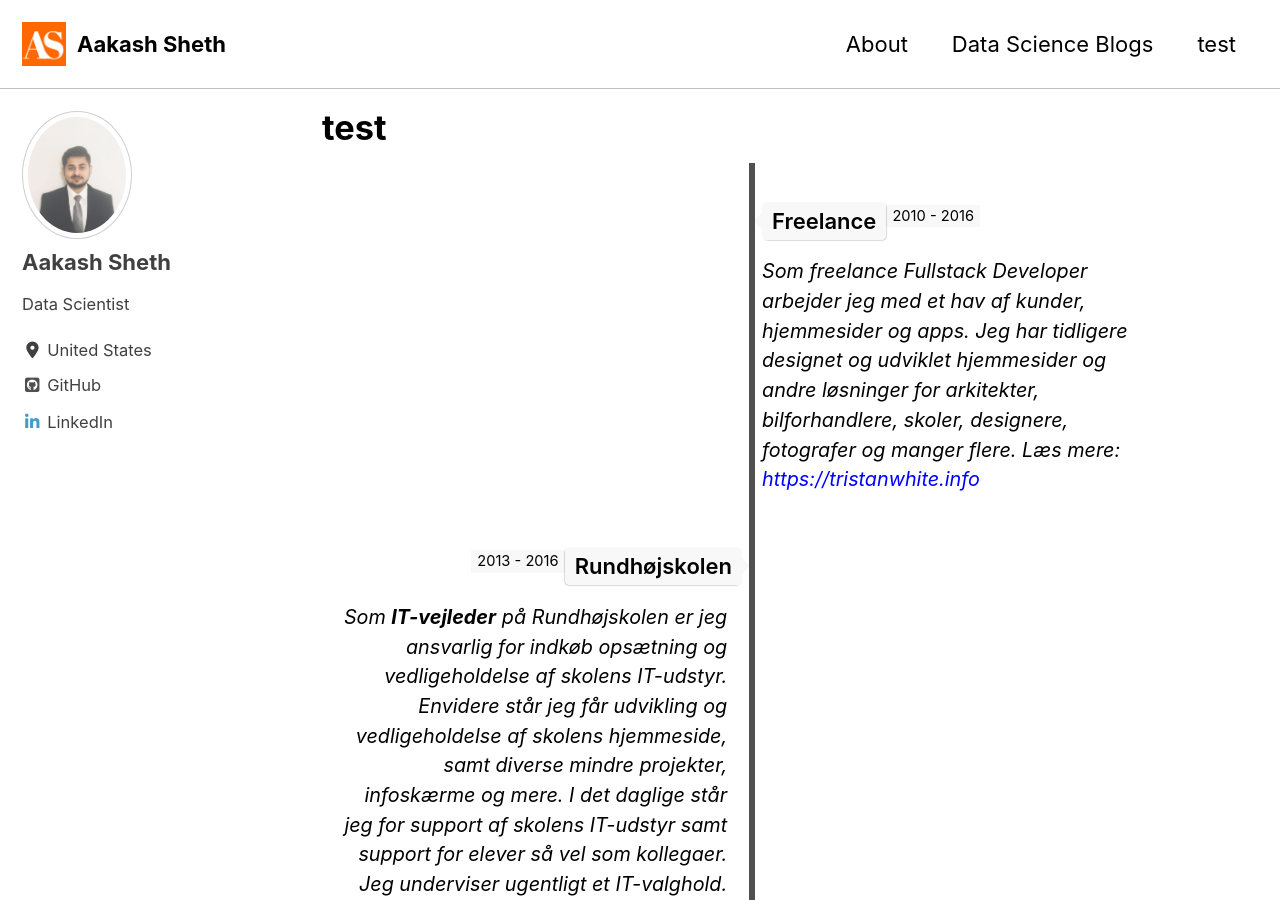
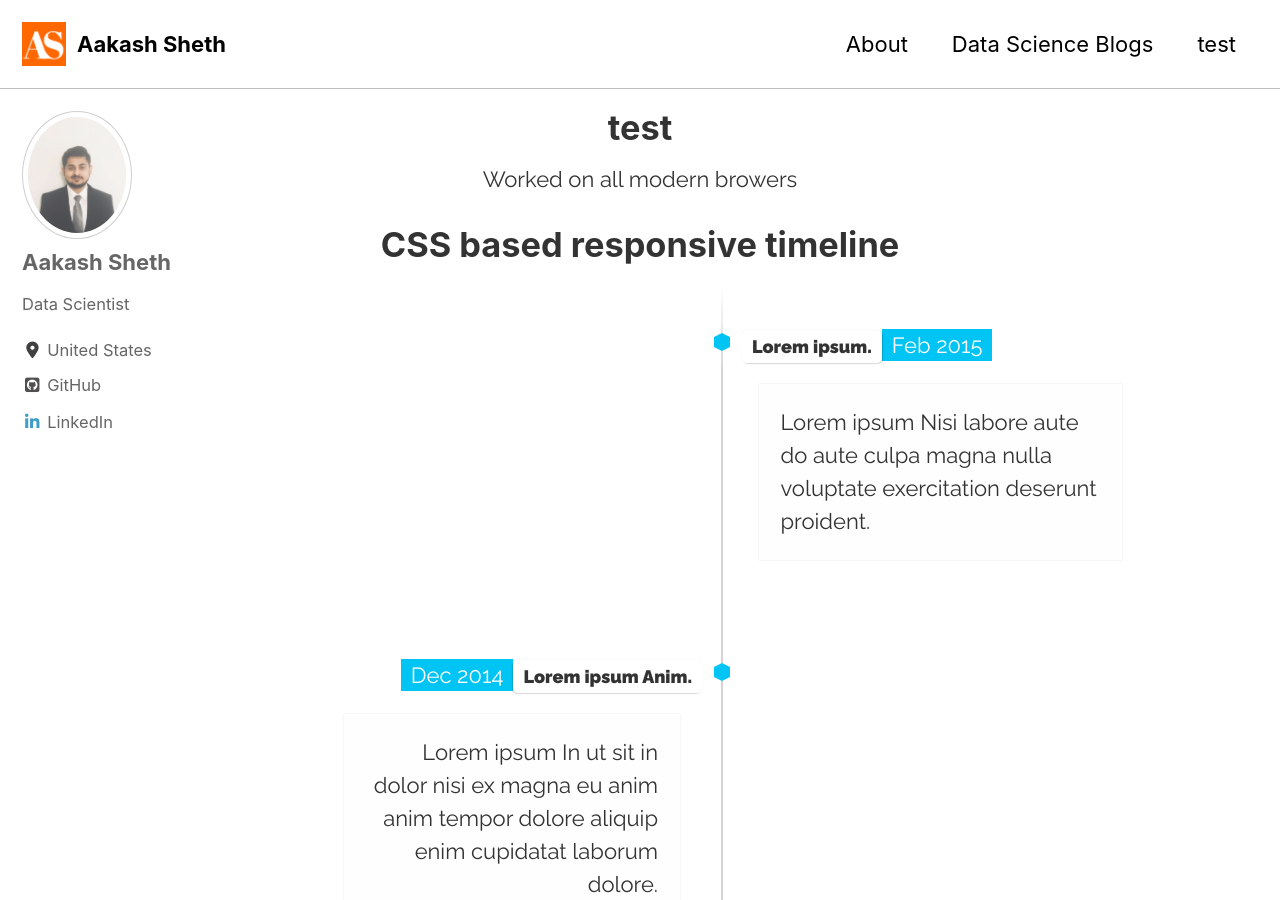
Before and after one commit to aakash-sheth/aakash-sheth.github.io, a Jekyll site: the page built from test.html, in a window 1280 px wide and 900 px high. Built offline with Jekyll 4.4.1, drawn with Linux system fonts in a browser that asks for light colours; cached includes are drawn as plain includes; nearby versions of some CDN libraries; some of the changed text lies outside the part shown.

Commit message:
test.html

```diff
--- a/test.html
+++ b/test.html
@@ -4,85 +4,149 @@ title: "test"
 ---
 <html lang="en">
 <style>
-        $link-color: #58B96B;
+        @import url(https://fonts.googleapis.com/css?family=Raleway:400,900);
 
-        body {
-        margin: 0;
-        padding: 0;
-        background: rgb(230,230,230);
-        color: rgb(50,50,50);
-        font-family: 'Open Sans', sans-serif;
-        font-size: 112.5%;
-        line-height: 1.6em;
+        body{
+          font-family: 'Raleway', sans-serif;
+          color: #333;
+        }
+
+        header h1{
+          text-align: center;
+          font-weight: bold;
+          margin-top: 0;
+        }
+
+         header p{
+           text-align: center;
+           margin-bottom: 0;
+         }
+
+        .hexa{
+          border: 0px;
+          float: left;
+          text-align: center;
+          height: 35px;
+          width: 60px;
+          font-size: 22px;
+          background: #f0f0f0;
+          color: #3c3c3c;
+          position: relative;
+          margin-top: 15px;
+        }
+
+        .hexa:before{
+          content: "";
+          position: absolute;
+          left: 0;
+          width: 0;
+          height: 0;
+          border-bottom: 15px solid #f0f0f0;
+          border-left: 30px solid transparent;
+          border-right: 30px solid transparent;
+          top: -15px;
+        }
+
+        .hexa:after{
+          content: "";
+          position: absolute;
+          left: 0;
+          width: 0;
+          height: 0;
+          border-left: 30px solid transparent;
+          border-right: 30px solid transparent;
+          border-top: 15px solid #f0f0f0;
+          bottom: -15px;
         }
 
         .timeline {
           position: relative;
-        width: 860px;
-        margin: 0px auto;
-        padding: 20px;
+          padding: 0;
+          width: 100%;
+          margin-top: 20px;
           list-style-type: none;
-        @media(max-width: 860px) {
-            width: 100%;
-            padding: 4em 0 1em 0;
         }
-        &:before {
+
+        .timeline:before {
           position: absolute;
           left: 50%;
           top: 0;
           content: ' ';
           display: block;
-            width: 6px;
+          width: 2px;
           height: 100%;
-            margin-left: -3px;
-            background: rgb(80,80,80);
+          margin-left: -1px;
+          background: rgb(213,213,213);
+          background: -moz-linear-gradient(top, rgba(213,213,213,0) 0%, rgb(213,213,213) 8%, rgb(213,213,213) 92%, rgba(213,213,213,0) 100%);
+          background: -webkit-gradient(linear, left top, left bottom, color-stop(0%,rgba(30,87,153,1)), color-stop(100%,rgba(125,185,232,1)));
+          background: -webkit-linear-gradient(top, rgba(213,213,213,0) 0%, rgb(213,213,213) 8%, rgb(213,213,213) 92%, rgba(213,213,213,0) 100%);
+          background: -o-linear-gradient(top, rgba(213,213,213,0) 0%, rgb(213,213,213) 8%, rgb(213,213,213) 92%, rgba(213,213,213,0) 100%);
+          background: -ms-linear-gradient(top, rgba(213,213,213,0) 0%, rgb(213,213,213) 8%, rgb(213,213,213) 92%, rgba(213,213,213,0) 100%);
+          background: linear-gradient(to bottom, rgba(213,213,213,0) 0%, rgb(213,213,213) 8%, rgb(213,213,213) 92%, rgba(213,213,213,0) 100%);
           z-index: 5;
         }
-        li {
-            padding: 1em 0;
-            @media(max-width: 860px) {
+
+        .timeline li {
           padding: 2em 0;
         }
-            &::after {
-            content: "";
-            display: block;
-            height: 0;
-            clear: both;
-            visibility: hidden;
-            }
-        }
+
+        .timeline .hexa{
+          width: 16px;
+          height: 10px;
+          position: absolute;
+          background: #00c4f3;
+          z-index: 5;
+          left: 0;
+          right: 0;
+          margin-left:auto;
+          margin-right:auto;
+          top: -30px;
+          margin-top: 0;
         }
 
+        .timeline .hexa:before {
+          border-bottom: 4px solid #00c4f3;
+          border-left-width: 8px;
+          border-right-width: 8px;
+          top: -4px;
+        }
 
-        .direction-l {
-        position: relative;
-        width: 400px;
-        float: left;
-        text-align: right;
-        @media(max-width: 860px) {
+        .timeline .hexa:after {
+          border-left-width: 8px;
+          border-right-width: 8px;
+          border-top: 4px solid #00c4f3;
+          bottom: -4px;
+        }
+
+        .direction-l,
+        .direction-r {
           float: none;
           width: 100%;
           text-align: center;
         }
+
+        .flag-wrapper {
+          text-align: center;
+          position: relative;
+        }
+
         .flag {
-            box-shadow: -1px 1px 1px rgba(0,0,0,0.15);
-            &:after {
-            content: "";
-            position: absolute;
-            left: 100%;
-            top: 50%;
-            height: 0;
-            width: 0;
-            margin-top: -8px;
-            border: solid transparent;
-            border-left-color: rgb(248,248,248);
-            border-width: 8px;
-            pointer-events: none;
-            @media(max-width: 860px) {
+          position: relative;
+          display: inline;
+          background: rgb(255,255,255);
+          font-weight: 600;
+          z-index: 15;
+          padding: 6px 10px;
+          text-align: left;
+          border-radius: 5px;
+        }
+
+        .direction-l .flag:after,
+        .direction-r .flag:after {
           content: "";
           position: absolute;
           left: 50%;
-                top: -8px;
+          top: -15px;
           height: 0;
           width: 0;
           margin-left: -8px;
@@ -91,184 +155,191 @@ title: "test"
           border-width: 8px;
           pointer-events: none;
         }
-            }
-        }
-        .time-wrapper {
-            float: left;
-            @media(max-width: 860px) {
-            float: none;
-            }
-        }
+
+        .direction-l .flag {
+          -webkit-box-shadow: -1px 1px 1px rgba(0,0,0,0.15), 0 0 1px rgba(0,0,0,0.15);
+          -moz-box-shadow: -1px 1px 1px rgba(0,0,0,0.15), 0 0 1px rgba(0,0,0,0.15);
+          box-shadow: -1px 1px 1px rgba(0,0,0,0.15), 0 0 1px rgba(0,0,0,0.15);
         }
 
-
-        .direction-r {
-        position: relative;
-        width: 400px;
-        float: right;
-        @media(max-width: 860px) {
-            float: none;
-            width: 100%;
-            text-align: center;
-        }
-        .flag {
-            box-shadow: 1px 1px 1px rgba(0,0,0,0.15);
-            &:after {
-            content: "";
-            position: absolute;
-            right: 100%;
-            top: 50%;
-            height: 0;
-            width: 0;
-            margin-top: -8px;
-            border: solid transparent;
-            border-right-color: rgb(248,248,248);
-            border-width: 8px;
-            pointer-events: none;
-            @media(max-width: 860px) {
-                content: "";
-                position: absolute;
-                left: 50%;
-                top: -8px;
-                height: 0;
-                width: 0;
-                margin-left: -8px;
-                border: solid transparent;
-                border-bottom-color: rgb(255,255,255);
-                border-width: 8px;
-                pointer-events: none;
-            }
-            }
-            &:before {
-            left: -40px;
-            }
-        }
-        .time-wrapper {
-            float: right;
-            @media(max-width: 860px) {
-            float: none;
-            }
-        }
+        .direction-r .flag {
+          -webkit-box-shadow: 1px 1px 1px rgba(0,0,0,0.15), 0 0 1px rgba(0,0,0,0.15);
+          -moz-box-shadow: 1px 1px 1px rgba(0,0,0,0.15), 0 0 1px rgba(0,0,0,0.15);
+          box-shadow: 1px 1px 1px rgba(0,0,0,0.15), 0 0 1px rgba(0,0,0,0.15);
         }
 
-        .flag-wrapper {
-        position: relative;
-        display: inline-block;
-        text-align: center;
-        @media(max-width: 860px) {
-            text-align: center;
-        }
-        .flag {
-            position: relative;
-            display: inline;
-            background: rgb(248,248,248);
-            padding: 6px 10px;
-            border-radius: 5px;
-            font-weight: 600;
-            text-align: left;
-            @media(max-width: 860px) {
-            background: rgb(255,255,255);
-            z-index: 15;
-            }
-        }
-        }
-
-        .direction-l .flag:before,
-        .direction-r .flag:before {
-        position: absolute;
-        top: 50%;
-        right: -40px;
-        content: ' ';
-        display: block;
-        width: 12px;
-        height: 12px;
-        margin-top: -10px;
-        background: #fff;
-        border-radius: 10px;
-        border: 4px solid $link-color;
-        z-index: 10;
-        @media(max-width: 860px) {
-            position: absolute;
-            top: -30px;
-            left: 50%;
-            content: ' ';
-            display: block;
-            margin-left: -10px;
-        }
-        }
-
-
-
         .time-wrapper {
-        display: inline;
-        line-height: 1em;
-        font-size: 0.66666em;
-        color: $link-color;
-        vertical-align: middle;
-        @media(max-width: 860px) {
           display: block;
           position: relative;
           margin: 4px 0 0 0;
           z-index: 14;
+          line-height: 1em;
+          vertical-align: middle;
+          color: #fff;
         }
+
+        .direction-l .time-wrapper {
+          float: none;
+        }
+
+        .direction-r .time-wrapper {
+          float: none;
+        }
+
         .time {
+          background: #00c4f3;
           display: inline-block;
-            padding: 4px 6px;
-            background: rgb(248,248,248);
+          padding: 8px;
+        }
+
+        .desc {
+          position: relative;
+          margin: 1em 0 0 0;
+          padding: 1em;
+          background: rgb(254,254,254);
+          -webkit-box-shadow: 0 0 1px rgba(0,0,0,0.20);
+          -moz-box-shadow: 0 0 1px rgba(0,0,0,0.20);
+          box-shadow: 0 0 1px rgba(0,0,0,0.20);
+          z-index: 15;
+        }
+
+        .direction-l .desc,
+        .direction-r .desc {
+          position: relative;
+          margin: 1em 1em 0 1em;
+          padding: 1em;
+          z-index: 15;
+        }
+
+        @media(min-width: 768px){
+          .timeline {
+            width: 660px;
+            margin: 0 auto;
+            margin-top: 20px;
+          }
+
+          .timeline li:after {
+            content: "";
+            display: block;
+            height: 0;
+            clear: both;
+            visibility: hidden;
+          }
+
+          .timeline .hexa {
+            left: -28px;
+            right: auto;
+            top: 8px;
+          }
+
+          .timeline .direction-l .hexa {
+            left: auto;
+            right: -28px;
+          }
+
+          .direction-l {
+            position: relative;
+            width: 310px;
+            float: left;
+            text-align: right;
+          }
+
+          .direction-r {
+            position: relative;
+            width: 310px;
+            float: right;
+            text-align: left;
+          }
+
+          .flag-wrapper {
+            display: inline-block;
+          }
+
+          .flag {
+            font-size: 18px;
+          }
+
+          .direction-l .flag:after {
+            left: auto;
+            right: -16px;
+            top: 50%;
+            margin-top: -8px;
+            border: solid transparent;
+            border-left-color: rgb(254,254,254);
+            border-width: 8px;
+          }
+
+          .direction-r .flag:after {
+            top: 50%;
+            margin-top: -8px;
+            border: solid transparent;
+            border-right-color: rgb(254,254,254);
+            border-width: 8px;
+            left: -8px;
+          }
+
+          .time-wrapper {
+            display: inline;
+            vertical-align: middle;
+            margin: 0;
+          }
+
+          .direction-l .time-wrapper {
+            float: left;
+          }
+
+          .direction-r .time-wrapper {
+            float: right;
+          }
+
+          .time {
+            padding: 5px 10px;
+          }
+
+          .direction-r .desc {
+            margin: 1em 0 0 0.75em;
           }
         }
 
-        .desc {
-        margin: 1em 0.75em 0 0;
-        font-size: 0.9em;
-        font-style: italic;
-        line-height: 1.5em;
-        a {
-            color: $link-color;
-            text-decoration: none;
-            &:hover {
-            text-decoration: underline;
+        @media(min-width: 992px){
+          .timeline {
+            width: 800px;
+            margin: 0 auto;
+            margin-top: 20px;
           }
+
+          .direction-l {
+            position: relative;
+            width: 380px;
+            float: left;
+            text-align: right;
           }
-        @media(max-width: 860px) {
+
+          .direction-r {
             position: relative;
-            margin: 1em 1em 0 1em;
-            padding: 1em;
-            background: rgb(245,245,245);
-            box-shadow: 0 0 1px rgba(0,0,0,0.20);
-            z-index: 15;
-
+            width: 380px;
+            float: right;
+            text-align: left;
           }
         }
 
 </style>
-
-<head>
-  <meta charset="UTF-8" />
-  <title>Responsive Vertical Timeline</title>
-
-  <!-- Fonts -->
-
-  <link href='https://fonts.googleapis.com/css?family=Open+Sans:400,300,300italic,400italic,600,600italic,700,700italic' rel='stylesheet' type='text/css'>
-  <!-- // Fonts -->
-</head>
 <body>
-
-
-        <!-- The Timeline -->
+<header>
+        <p>Worked on all modern browers</p>
+        <h1>CSS based responsive timeline</h1>
+    </header>
 
     <ul class="timeline">
-
       <!-- Item 1 -->
       <li>
         <div class="direction-r">
           <div class="flag-wrapper">
-                <span class="flag">Freelance</span>
-                <span class="time-wrapper"><span class="time">2010 - 2016</span></span>
+            <span class="hexa"></span>
+            <span class="flag">Lorem ipsum.</span>
+            <span class="time-wrapper"><span class="time">Feb 2015</span></span>
           </div>
-              <div class="desc">
-                Som freelance Fullstack Developer arbejder jeg med et hav af kunder, hjemmesider og apps. Jeg har tidligere designet og udviklet hjemmesider og andre løsninger for arkitekter, bilforhandlere, skoler, designere, fotografer og manger flere. Læs mere: <a href="https://tristanwhite.info" target="_top">https://tristanwhite.info</a>
-              </div>
+          <div class="desc">Lorem ipsum Nisi labore aute do aute culpa magna nulla voluptate exercitation deserunt proident.</div>
         </div>
       </li>
 
@@ -276,12 +347,11 @@ title: "test"
       <li>
         <div class="direction-l">
           <div class="flag-wrapper">
-                <span class="flag">Rundhøjskolen</span>
-                <span class="time-wrapper"><span class="time">2013 - 2016</span></span>
+            <span class="hexa"></span>
+            <span class="flag">Lorem ipsum Anim.</span>
+            <span class="time-wrapper"><span class="time">Dec 2014</span></span>
           </div>
-              <div class="desc">
-                Som <strong>IT-vejleder</strong> på Rundhøjskolen er jeg ansvarlig for indkøb opsætning og vedligeholdelse af skolens IT-udstyr. Envidere står jeg får udvikling og vedligeholdelse af skolens hjemmeside, samt diverse mindre projekter, infoskærme og mere. I det daglige står jeg for support af skolens IT-udstyr samt support for elever så vel som kollegaer. Jeg underviser ugentligt et IT-valghold.
-              </div>
+          <div class="desc">Lorem ipsum In ut sit in dolor nisi ex magna eu anim anim tempor dolore aliquip enim cupidatat laborum dolore.</div>
         </div>
       </li>
 
@@ -289,29 +359,13 @@ title: "test"
       <li>
         <div class="direction-r">
           <div class="flag-wrapper">
-                <span class="flag">Serverhosting A/S</span>
-                <span class="time-wrapper"><span class="time">2012</span></span>
+            <span class="hexa"></span>
+            <span class="flag">Lorem Occaecat.</span>
+            <span class="time-wrapper"><span class="time">July 2014</span></span>
           </div>
-              <div class="desc">
-                Hos Serverhosting prøvede jeg kræfter diverse netværksteknologier. Jeg konfigurerede og installerede routere, switche, servere. Jeg ydede support for kunder, samt stod for indkøb af ny hardware.
-              </div>
+          <div class="desc">Lorem ipsum Minim labore Ut cupidatat quis qui deserunt proident fugiat pariatur cillum cupidatat reprehenderit sit id dolor consectetur ut.</div>
         </div>
       </li>
-
-
-          <!-- Item 4 -->
-          <li>
-            <div class="direction-l">
-              <div class="flag-wrapper">
-                <span class="flag">IT-teknolog</span>
-                <span class="time-wrapper"><span class="time">2010 - 2012</span></span>
-              </div>
-              <div class="desc">
-                Studerede IT-tekonologi på Aarhus Erhvervsakademi
-              </div>
-            </div>
-          </li>
-
     </ul>
 
 
```
Lines whose indentation alone changed are shown as unchanged.
